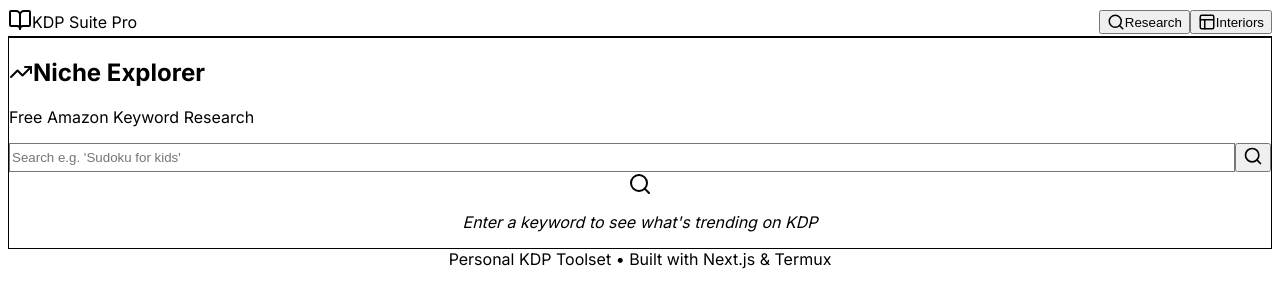
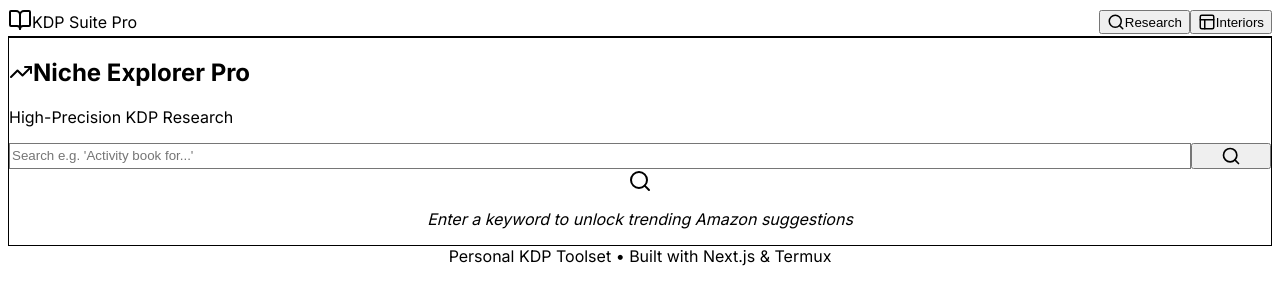
Before and after one commit to jarmi306/my-bookbolt-clone, a Next.js app: page / in a window 1280 px wide. Shown: the top 306 px of the page. Built offline with nearby package versions, Linux system fonts and the light colour scheme.

Commit message:
Integrated ScraperAPI backend and updated frontend

```diff
--- /dev/null
+++ b/src/app/api/search/route.ts
@@ -0,0 +1,32 @@
+import { NextResponse } from 'next/server';
+
+export async function GET(request: Request) {
+  const { searchParams } = new URL(request.url);
+  const query = searchParams.get('q');
+
+  // Using your ScraperAPI key to bypass blocks
+  const SCRAPER_API_KEY = "cc5da39af369b6feb2a070eb16dbc724";
+
+  if (!query) return NextResponse.json([]);
+
+  try {
+    const amazonUrl = `https://completion.amazon.com/search/complete?search-alias=aps&client=amazon-search-ui&mkt=1&q=${encodeURIComponent(query)}`;
+
+    // ScraperAPI acts as a proxy to avoid 403 Forbidden errors
+    const scraperUrl = `http://api.scraperapi.com/?api_key=${SCRAPER_API_KEY}&url=${encodeURIComponent(amazonUrl)}`;
+
+    const response = await fetch(scraperUrl, {
+      next: { revalidate: 3600 } // Cache results for 1 hour to save API credits
+    });
+
+    if (!response.ok) throw new Error("ScraperAPI limit or error");
+
+    const data = await response.json();
+
+    // Amazon returns data in format: [query, [suggestions], ...]
+    return NextResponse.json(data[1] || []);
+  } catch (error) {
+    console.error("Search Error:", error);
+    return NextResponse.json({ error: "Search failed" }, { status: 500 });
+  }
+}
--- a/src/components/ResearchTool.tsx
+++ b/src/components/ResearchTool.tsx
@@ -1,6 +1,6 @@
 "use client";
 import { useState } from 'react';
-import { Search, TrendingUp, ExternalLink, AlertCircle } from 'lucide-react';
+import { Search, TrendingUp, ExternalLink, AlertCircle, RefreshCw } from 'lucide-react';
 
 export default function ResearchTool() {
   const [query, setQuery] = useState('');
@@ -15,27 +15,22 @@
     setResults([]);
 
     try {
-      // Endpoint 1: Direct Amazon Completion URL
-      const amazonUrl = `https://completion.amazon.com/search/complete?search-alias=aps&client=amazon-search-ui&mkt=1&q=${encodeURIComponent(query)}`;
+      // We now call your INTERNAL API route which uses ScraperAPI
+      const res = await fetch(`/api/search?q=${encodeURIComponent(query)}`);
 
-      // We use corsproxy.io which is very fast and reliable for Amazon
-      const proxyUrl = `https://corsproxy.io/?${encodeURIComponent(amazonUrl)}`;
+      if (!res.ok) throw new Error(`Server Error: ${res.status}`);
 
-      const response = await fetch(proxyUrl);
+      const data = await res.json();
 
-      if (!response.ok) throw new Error(`HTTP Error: ${response.status}`);
-
-      const data = await response.json();
-
-      // Amazon response format is [query, [suggestions], ...]
-      if (Array.isArray(data) && data[1]) {
-        setResults(data[1]);
+      // Amazon response via ScraperAPI is [query, [suggestions], ...]
+      if (Array.isArray(data)) {
+        setResults(data);
       } else {
-        setError("Amazon returned an unexpected format.");
+        setError("Could not parse results. Try a different keyword.");
       }
     } catch (err: any) {
       console.error("Fetch error:", err);
-      setError("Proxy is busy or Amazon blocked the request. Try again in 5 seconds.");
+      setError("The system is busy or Amazon blocked the request. Try again in a few seconds.");
     } finally {
       setLoading(false);
     }
@@ -46,9 +41,9 @@
       <div className="p-6 bg-slate-900 text-white flex justify-between items-center">
         <div>
           <h2 className="text-2xl font-bold flex items-center gap-2">
-            <TrendingUp className="text-blue-400" size={24} /> Niche Explorer
+            <TrendingUp className="text-blue-400" size={24} /> Niche Explorer Pro
           </h2>
-          <p className="text-slate-400 text-xs mt-1">Free Amazon Keyword Research</p>
+          <p className="text-slate-400 text-xs mt-1">High-Precision KDP Research</p>
         </div>
       </div>
 
@@ -59,20 +54,20 @@
             value={query}
             onChange={(e) => setQuery(e.target.value)}
             onKeyDown={(e) => e.key === 'Enter' && fetchNiches()}
-            placeholder="Search e.g. 'Sudoku for kids'"
-            className="flex-1 p-4 border border-slate-200 rounded-xl outline-none focus:ring-2 focus:ring-blue-500 text-slate-700"
+            placeholder="Search e.g. 'Activity book for...'"
+            className="flex-1 p-4 border border-slate-200 rounded-xl outline-none focus:ring-2 focus:ring-blue-500 text-slate-700 shadow-sm transition-all"
           />
           <button
             onClick={fetchNiches}
             disabled={loading}
-            className="bg-blue-600 hover:bg-blue-700 text-white px-6 py-4 rounded-xl font-bold disabled:opacity-50 transition-all shadow-lg shadow-blue-100"
+            className="bg-blue-600 hover:bg-blue-700 text-white px-6 py-4 rounded-xl font-bold disabled:opacity-50 transition-all shadow-lg shadow-blue-100 flex items-center justify-center min-w-[80px]"
           >
-            {loading ? '...' : <Search size={20} />}
+            {loading ? <RefreshCw className="animate-spin" size={20} /> : <Search size={20} />}
           </button>
         </div>
 
         {error && (
-          <div className="mb-6 p-4 bg-red-50 border border-red-100 text-red-600 rounded-xl flex items-center gap-2 text-sm">
+          <div className="mb-6 p-4 bg-red-50 border border-red-100 text-red-600 rounded-xl flex items-center gap-2 text-sm animate-pulse">
             <AlertCircle size={16} /> {error}
           </div>
         )}
@@ -86,7 +81,7 @@
                   href={`https://www.amazon.com/s?k=${encodeURIComponent(item)}&i=stripbooks`}
                   target="_blank"
                   rel="noopener noreferrer"
-                  className="flex items-center gap-1 text-xs font-bold text-blue-600 bg-white border border-slate-200 px-4 py-2 rounded-lg group-hover:bg-blue-600 group-hover:text-white transition-all"
+                  className="flex items-center gap-1 text-xs font-bold text-blue-600 bg-white border border-slate-200 px-4 py-2 rounded-lg group-hover:bg-blue-600 group-hover:text-white transition-all shadow-sm"
                 >
                   AMAZON <ExternalLink size={12} />
                 </a>
@@ -98,7 +93,7 @@
                 <div className="bg-slate-100 w-16 h-16 rounded-full flex items-center justify-center mx-auto mb-4">
                   <Search className="text-slate-400" />
                 </div>
-                <p className="text-slate-400 italic">Enter a keyword to see what's trending on KDP</p>
+                <p className="text-slate-400 italic">Enter a keyword to unlock trending Amazon suggestions</p>
               </div>
             )
           )}
```
